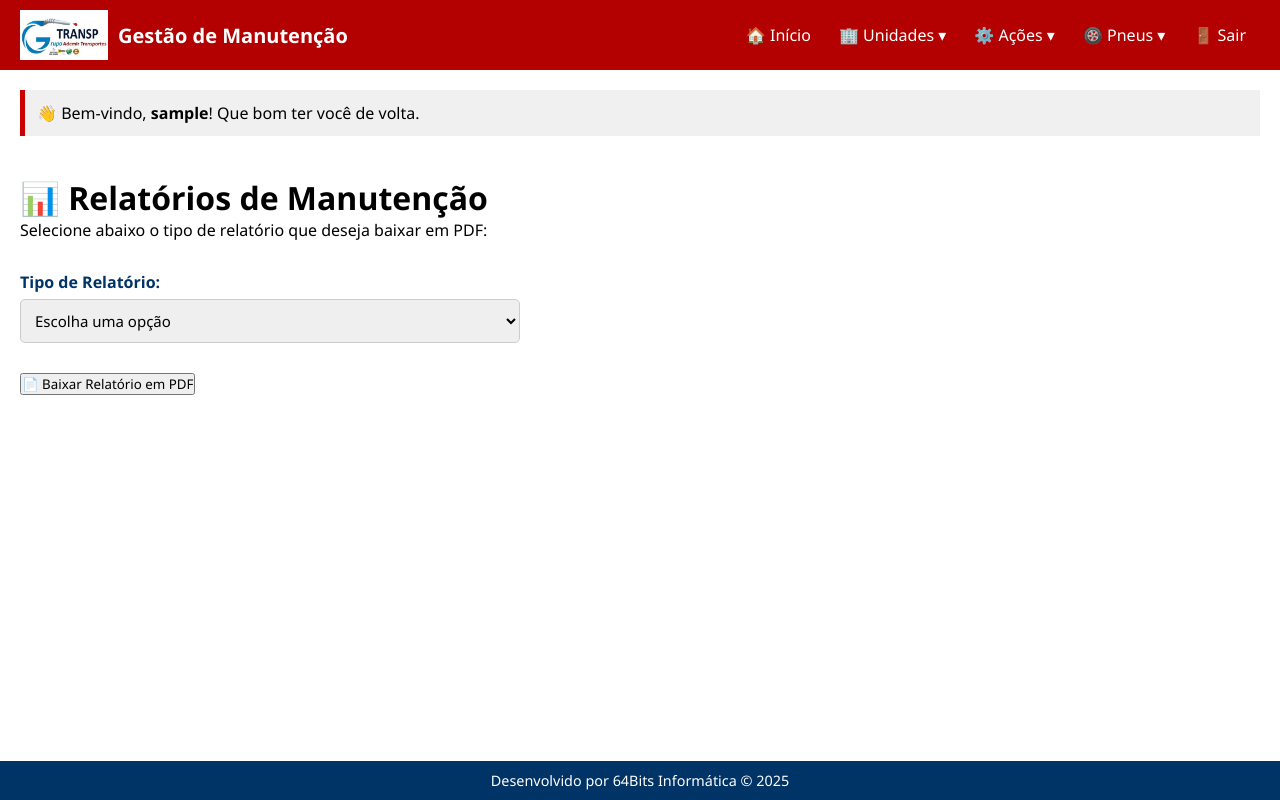
After one commit to pd-ademir/manutencao, a Flask app: page /relatorios in a window 1280 px wide. The commit adds this page. Run offline with Flask 3, Linux system fonts and the light colour scheme; the visitor is signed in with stand-in values (Sample User, id 1).

Commit message:
inclusao dos relatorios

```diff
--- a/app/routes.py
+++ b/app/routes.py
@@ -840,3 +840,182 @@ def detalhes_pneu():
         })
 
     return jsonify({})
+
+#################################################################
+#RELAORIOS
+from flask import make_response, request, redirect, url_for, flash
+from xhtml2pdf import pisa
+from io import BytesIO
+
+@main.route('/relatorios/pdf')
+@login_required
+def baixar_relatorio_pdf():
+    tipo = request.args.get('tipo')
+
+    todos = Veiculo.query.order_by(Veiculo.placa).all()
+    manutencoes_realizadas = Manutencao.query.order_by(Manutencao.data_troca.desc()).all()
+
+    def manutencoes_a_vencer(v):
+        tipos = []
+        if v.km_para_preventiva and v.km_para_preventiva <= 5000:
+            tipos.append(("Preventiva", v.km_para_preventiva))
+        if v.km_para_intermediaria and v.km_para_intermediaria <= 5000:
+            tipos.append(("Intermediária", v.km_para_intermediaria))
+        if v.km_para_diferencial and v.km_para_diferencial <= 5000:
+            tipos.append(("Diferencial", v.km_para_diferencial))
+        if v.km_para_cambio and v.km_para_cambio <= 5000:
+            tipos.append(("Câmbio", v.km_para_cambio))
+        return tipos
+
+    def manutencoes_vencidas(v):
+        tipos = []
+        if v.km_para_preventiva is not None and v.km_para_preventiva <= 0:
+            tipos.append("Preventiva")
+        if v.km_para_intermediaria is not None and v.km_para_intermediaria <= 0:
+            tipos.append("Intermediária")
+        if v.km_para_diferencial is not None and v.km_para_diferencial <= 0:
+            tipos.append("Diferencial")
+        if v.km_para_cambio is not None and v.km_para_cambio <= 0:
+            tipos.append("Câmbio")
+        return tipos
+
+    veiculos_a_vencer = []
+    veiculos_bloqueados = []
+
+    for v in todos:
+        v.manutencoes_a_vencer = manutencoes_a_vencer(v)
+        v.manutencoes_vencidas = manutencoes_vencidas(v)
+
+        if v.manutencoes_a_vencer:
+            veiculos_a_vencer.append(v)
+        if v.manutencoes_vencidas:
+            veiculos_bloqueados.append(v)
+
+    # Geração do conteúdo HTML direto
+    if tipo == 'a_vencer':
+        filename = 'manutencoes_a_vencer.pdf'
+        html = "<h1>Veículos com Manutenções a Vencer</h1><table border='1'><tr><th>Placa</th><th>Tipo</th><th>KM</th><th>Unidade</th><th>Motorista</th></tr>"
+        for v in veiculos_a_vencer:
+            for tipo_manut, km in v.manutencoes_a_vencer:
+                html += f"<tr><td>{v.placa}</td><td>{tipo_manut}</td><td>{km}</td><td>{v.unidade}</td><td>{v.motorista}</td></tr>"
+        html += "</table>"
+
+    elif tipo == 'realizadas':
+        filename = 'manutencoes_realizadas.pdf'
+        html = "<h1>Manutenções Realizadas</h1><table border='1'><tr><th>Placa</th><th>Tipo</th><th>Data</th><th>KM</th><th>Motorista</th></tr>"
+        for m in manutencoes_realizadas:
+            data = m.data_troca.strftime('%d/%m/%Y') if m.data_troca else '—'
+            km = m.km_atual if m.km_atual else '—'
+            html += f"<tr><td>{m.placa}</td><td>{m.tipo}</td><td>{data}</td><td>{km}</td><td>{m.motorista}</td></tr>"
+        html += "</table>"
+
+    elif tipo == 'bloqueados':
+        filename = 'veiculos_bloqueados.pdf'
+        html = "<h1>Veículos Bloqueados por Manutenção Vencida</h1><table border='1'><tr><th>Placa</th><th>Vencidas</th><th>KM</th><th>Unidade</th><th>Status</th></tr>"
+        for v in veiculos_bloqueados:
+            vencidas = ", ".join(v.manutencoes_vencidas)
+            html += f"<tr><td>{v.placa}</td><td>{vencidas}</td><td>{v.km_atual}</td><td>{v.unidade}</td><td>BLOQUEADO</td></tr>"
+        html += "</table>"
+
+    else:
+        flash('Tipo de relatório inválido.', 'danger')
+        return redirect(url_for('main.relatorios'))
+
+    # Gerar PDF
+    pdf_stream = BytesIO()
+    pisa_status = pisa.CreatePDF(html, dest=pdf_stream)
+
+    if pisa_status.err:
+        flash('Erro ao gerar o PDF.', 'danger')
+        return redirect(url_for('main.relatorios'))
+
+    response = make_response(pdf_stream.getvalue())
+    response.headers['Content-Type'] = 'application/pdf'
+    response.headers['Content-Disposition'] = f'attachment; filename={filename}'
+    return response
+
+
+from flask import render_template, make_response, request, redirect, url_for, flash
+from xhtml2pdf import pisa
+from io import BytesIO
+from datetime import date
+from xhtml2pdf import pisa
+from io import BytesIO
+
+
+@main.route('/relatorios/pdf')
+@login_required
+def relatorios_pdf():
+    tipo = request.args.get('tipo')
+    hoje = date.today()
+    todos = Veiculo.query.order_by(Veiculo.placa).all()
+    manutencoes_realizadas = Manutencao.query.order_by(Manutencao.data_troca.desc()).all()
+
+    def manutencoes_a_vencer(v):
+        tipos = []
+        if v.km_para_preventiva and v.km_para_preventiva <= 5000:
+            tipos.append(("Preventiva", v.km_para_preventiva))
+        if v.km_para_intermediaria and v.km_para_intermediaria <= 5000:
+            tipos.append(("Intermediária", v.km_para_intermediaria))
+        if v.km_para_diferencial and v.km_para_diferencial <= 5000:
+            tipos.append(("Diferencial", v.km_para_diferencial))
+        if v.km_para_cambio and v.km_para_cambio <= 5000:
+            tipos.append(("Câmbio", v.km_para_cambio))
+        return tipos
+
+    def manutencoes_vencidas(v):
+        tipos = []
+        if v.km_para_preventiva is not None and v.km_para_preventiva <= 0:
+            tipos.append("Preventiva")
+        if v.km_para_intermediaria is not None and v.km_para_intermediaria <= 0:
+            tipos.append("Intermediária")
+        if v.km_para_diferencial is not None and v.km_para_diferencial <= 0:
+            tipos.append("Diferencial")
+        if v.km_para_cambio is not None and v.km_para_cambio <= 0:
+            tipos.append("Câmbio")
+        return tipos
+
+    veiculos_a_vencer = []
+    veiculos_bloqueados = []
+
+    for v in todos:
+        v.manutencoes_a_vencer = manutencoes_a_vencer(v)
+        v.manutencoes_vencidas = manutencoes_vencidas(v)
+
+        if v.manutencoes_a_vencer:
+            veiculos_a_vencer.append(v)
+        if v.manutencoes_vencidas:
+            veiculos_bloqueados.append(v)
+
+    # Escolha do template conforme o tipo
+    if tipo == 'a_vencer':
+        html = render_template('relatorio_a_vencer.html', veiculos_a_vencer=veiculos_a_vencer)
+        filename = 'manutencoes_a_vencer.pdf'
+    elif tipo == 'realizadas':
+        html = render_template('relatorio_realizadas.html', manutencoes_realizadas=manutencoes_realizadas)
+        filename = 'manutencoes_realizadas.pdf'
+    elif tipo == 'bloqueados':
+        html = render_template('relatorio_bloqueados.html', veiculos_bloqueados=veiculos_bloqueados)
+        filename = 'veiculos_bloqueados.pdf'
+    else:
+        flash('Tipo de relatório inválido.', 'danger')
+        return redirect(url_for('main.relatorios'))
+
+    # Geração do PDF com xhtml2pdf
+    pdf_stream = BytesIO()
+    pisa_status = pisa.CreatePDF(html, dest=pdf_stream)
+
+    if pisa_status.err:
+        flash('Erro ao gerar o PDF.', 'danger')
+        return redirect(url_for('main.relatorios'))
+
+    response = make_response(pdf_stream.getvalue())
+    response.headers['Content-Type'] = 'application/pdf'
+    response.headers['Content-Disposition'] = f'attachment; filename={filename}'
+    return response
+
+
+@main.route('/relatorios')
+@login_required
+def relatorios():
+    return render_template('relatorios.html')
--- a/app/templates/base.html
+++ b/app/templates/base.html
@@ -17,16 +17,18 @@
     </div>
     <nav class="navbar-menu">
       <ul>
-        <li><a href="{{ url_for('main.index') }}">Início</a></li>
+        <li><a href="{{ url_for('main.index') }}">🏠 Início</a></li>
 
         {% if current_user.tipo == 'master' %}
-          <li><a href="{{ url_for('main.gerenciar_usuarios') }}">Usuários</a></li>
-          <li><a href="{{ url_for('main.exibir_logs') }}">Logs</a></li>
+          <li><a href="{{ url_for('main.gerenciar_usuarios') }}">👥 Usuários</a></li>
+          <li><a href="{{ url_for('main.exibir_logs') }}">📜 Logs</a></li>
+          <li><a href="{{ url_for('main.relatorios') }}">📊 Relatórios</a></li>
+
         {% endif %}
 
         <!-- UNIDADES -->
         <li class="dropdown">
-          <a href="#" class="dropdown-toggle" onclick="toggleDropdown('unidades-menu'); return false;">Unidades ▾</a>
+          <a href="#" class="dropdown-toggle" onclick="toggleDropdown('unidades-menu'); return false;">🏢 Unidades ▾</a>
           <ul class="dropdown-menu" id="unidades-menu">
             <li><a href="{{ url_for('main.lista_placas') }}">Todas as Placas</a></li>
             <li><a href="{{ url_for('main.filtrar_unidade', unidade='BAGAM') }}">BAGAM</a></li>
@@ -39,10 +41,10 @@
 
         <!-- AÇÕES -->
         <li class="dropdown">
-          <a href="#" class="dropdown-toggle" onclick="toggleDropdown('acoes-menu'); return false;">Ações ▾</a>
+          <a href="#" class="dropdown-toggle" onclick="toggleDropdown('acoes-menu'); return false;">⚙️ Ações ▾</a>
           <ul class="dropdown-menu dropdown" id="acoes-menu">
-            <li><a href="{{ url_for('main.realizar_manutencao') }}">Nova Manutenção</a></li>
-            <li><a href="{{ url_for('main.cadastro_veiculo') }}">Cadastrar Veículo</a></li>
+            <li><a href="{{ url_for('main.realizar_manutencao') }}">➕ Nova Manutenção</a></li>
+            <li><a href="{{ url_for('main.cadastro_veiculo') }}">➕ Cadastrar Veículo</a></li>
             <li><a href="{{ url_for('main.lista_placas') }}">📋 Veículos Cadastrados</a></li>
           </ul>
         </li>
@@ -58,7 +60,7 @@
         </li>
 
         <!-- SAIR -->
-        <li style="margin-left:auto;"><a href="{{ url_for('main.logout') }}">Sair</a></li>
+        <li style="margin-left:auto;"><a href="{{ url_for('main.logout') }}">🚪 Sair</a></li>
       </ul>
     </nav>
   </header>
--- /dev/null
+++ b/app/templates/relatorios.html
@@ -0,0 +1,34 @@
+{% extends 'base.html' %}
+{% block titulo %}Relatórios de Manutenção{% endblock %}
+
+{% block conteudo %}
+<h1>📊 Relatórios de Manutenção</h1>
+<p>Selecione abaixo o tipo de relatório que deseja baixar em PDF:</p>
+
+<div class="relatorio-opcoes">
+  <form method="get" action="{{ url_for('main.baixar_relatorio_pdf') }}">
+    <div class="form-group">
+      <label for="tipo_relatorio"><strong>Tipo de Relatório:</strong></label>
+      <select name="tipo" id="tipo_relatorio" class="form-control" required>
+        <option value="" disabled selected>Escolha uma opção</option>
+        <option value="a_vencer">🚧 Veículos com Manutenções a Vencer</option>
+        <option value="realizadas">🛠️ Manutenções Realizadas</option>
+        <option value="bloqueados">🚫 Veículos Bloqueados por Manutenção Vencida</option>
+      </select>
+    </div>
+    <button type="submit" class="btn btn-danger" style="margin-top: 15px;">
+      📄 Baixar Relatório em PDF
+    </button>
+  </form>
+</div>
+
+<style>
+  .relatorio-opcoes {
+    max-width: 500px;
+    margin-top: 30px;
+  }
+  .form-group {
+    margin-bottom: 15px;
+  }
+</style>
+{% endblock %}
```
Also changed, not shown: requirements.txt (+7 -0 lines).
